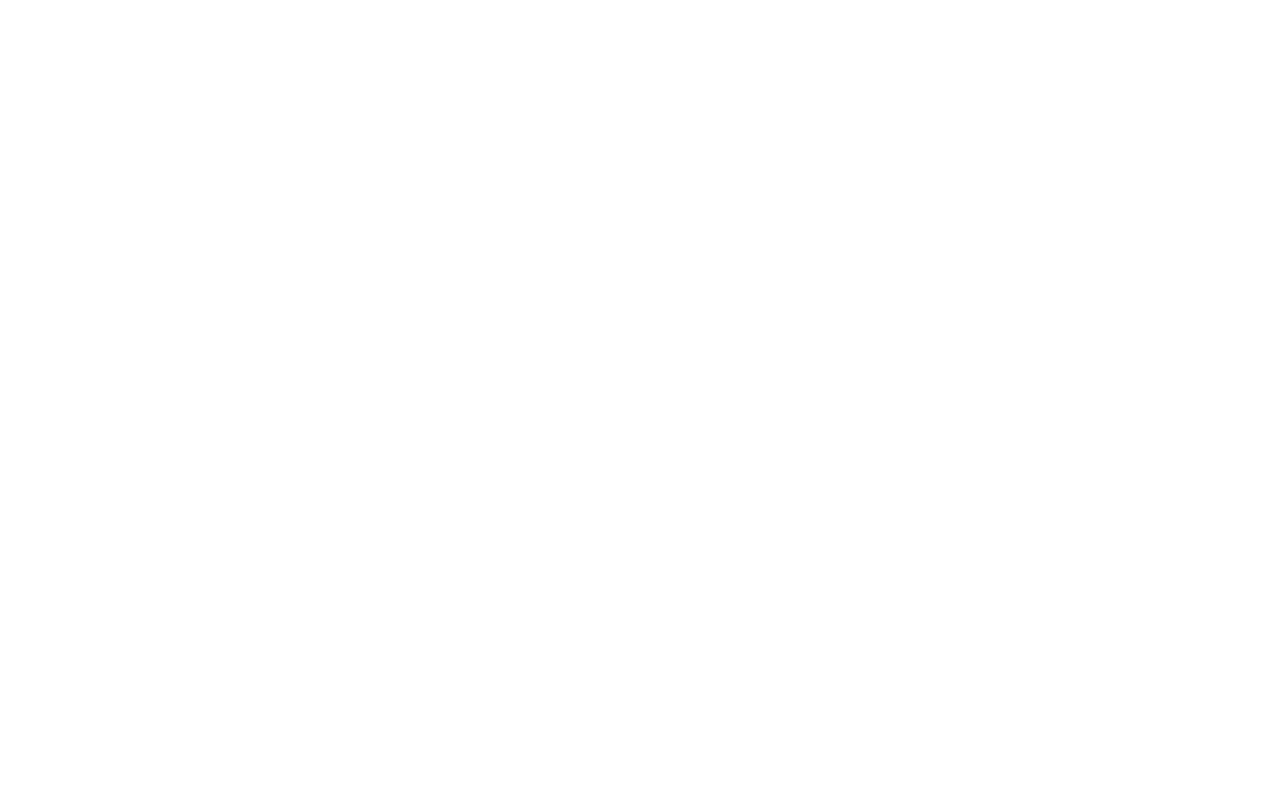
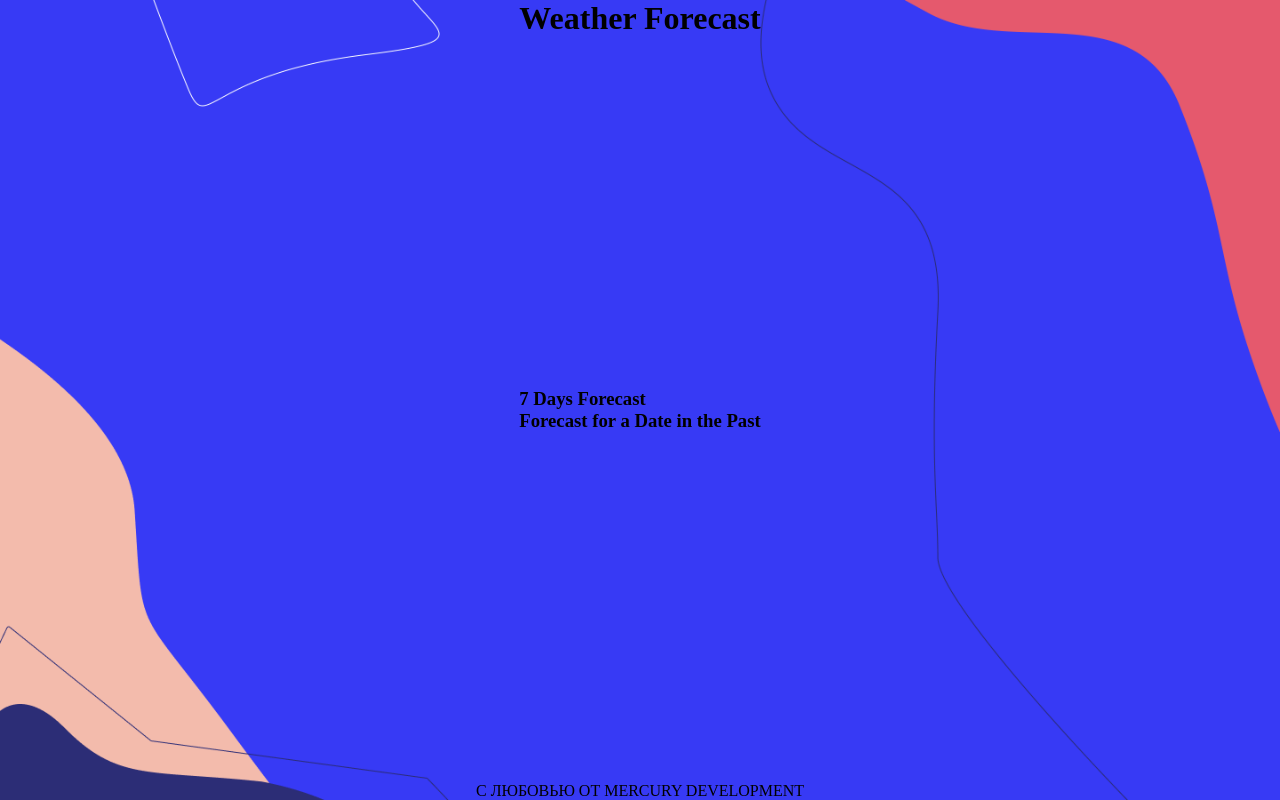
Before and after one commit to ezzum/react-bootcamp, a React (Create React App) app: page / in a window 1280 px wide. Built offline with nearby package versions, Linux system fonts and the light colour scheme.

Commit message:
basic template

```diff
--- a/package.json
+++ b/package.json
@@ -10,6 +10,7 @@
     "@types/node": "^12.20.13",
     "@types/react": "^17.0.5",
     "@types/react-dom": "^17.0.5",
+    "node-sass": "^6.0.0",
     "react": "^17.0.2",
     "react-dom": "^17.0.2",
     "react-redux": "^7.2.4",
--- a/public/index.html
+++ b/public/index.html
@@ -5,7 +5,7 @@
     <link rel="icon" href="%PUBLIC_URL%/favicon.ico" />
     <meta name="viewport" content="width=device-width, initial-scale=1" />
     <meta name="theme-color" content="#000000" />
-    <title>React Bootcamp</title>
+    <title>Weather Forecast</title>
   </head>
   <body>
     <noscript>You need to enable JavaScript to run this app.</noscript>
--- a/src/App.tsx
+++ /dev/null
@@ -1,7 +0,0 @@
-import React from 'react'
-
-function App() {
-  return <div className="app"></div>
-}
-
-export default App
--- /dev/null
+++ b/src/app/App.tsx
@@ -0,0 +1,18 @@
+import React from 'react'
+
+import './app.scss'
+import Header from './header/header'
+import Footer from './footer/footer'
+import Main from './main/main'
+
+function App() {
+  return (
+    <div className="app">
+      <Header />
+      <Main />
+      <Footer />
+    </div>
+  )
+}
+
+export default App
--- /dev/null
+++ b/src/app/app.scss
@@ -0,0 +1,47 @@
+$appBackgroundColor: #373af5;
+
+* {
+  margin: 0;
+  border: 0;
+  padding: 0;
+}
+
+.app {
+  width: 100vw;
+  height: 100vh;
+  background-color: $appBackgroundColor;
+  position: relative;
+  display: flex;
+  flex-direction: column;
+  justify-content: space-between;
+  align-items: center;
+  z-index: 0;
+
+  &::after {
+    content: '';
+    width: 100%;
+    height: 100%;
+    position: absolute;
+    top: 0;
+    right: 0;
+    background: url('../assets/Background/Academy-Weather\ forecast-Bg-up.png');
+    background-size: cover;
+    background-repeat: no-repeat;
+    background-position: center;
+    z-index: -1;
+  }
+
+  &::before {
+    content: '';
+    width: 100%;
+    height: 100%;
+    position: absolute;
+    bottom: 0;
+    left: 0;
+    background: url('../assets/Background/Academy-Weather\ forecast-Bg-buttom.png');
+    background-size: cover;
+    background-repeat: no-repeat;
+    background-position: center;
+    z-index: -1;
+  }
+}
--- /dev/null
+++ b/src/app/footer/footer.tsx
@@ -0,0 +1,11 @@
+import React from 'react'
+
+function Footer() {
+  return (
+    <footer className="app__footer">
+      <p className="app__copyright">C ЛЮБОВЬЮ ОТ MERCURY DEVELOPMENT</p>
+    </footer>
+  )
+}
+
+export default Footer
--- /dev/null
+++ b/src/app/forecast-7-days/forecast-7-days.tsx
@@ -0,0 +1,11 @@
+import React from 'react'
+
+function Forecast7Days() {
+  return (
+    <div>
+      <h3>7 Days Forecast</h3>
+    </div>
+  )
+}
+
+export default Forecast7Days
--- /dev/null
+++ b/src/app/forecast-history/forecast-history.tsx
@@ -0,0 +1,11 @@
+import React from 'react'
+
+function ForecastHistory() {
+  return (
+    <div>
+      <h3>Forecast for a Date in the Past</h3>
+    </div>
+  )
+}
+
+export default ForecastHistory
--- /dev/null
+++ b/src/app/header/header.tsx
@@ -0,0 +1,11 @@
+import React from 'react'
+
+function Header() {
+  return (
+    <header className="app__header">
+      <h1 className="app__title">Weather Forecast</h1>
+    </header>
+  )
+}
+
+export default Header
--- /dev/null
+++ b/src/app/main/main.tsx
@@ -0,0 +1,14 @@
+import React from 'react'
+import Forecast7Days from '../forecast-7-days/forecast-7-days'
+import ForecastHistory from '../forecast-history/forecast-history'
+
+function Main() {
+  return (
+    <main className="app__main">
+      <Forecast7Days />
+      <ForecastHistory />
+    </main>
+  )
+}
+
+export default Main
--- a/src/index.tsx
+++ b/src/index.tsx
@@ -3,7 +3,7 @@
 import { Provider } from 'react-redux'
 
 import store from './redux/store'
-import App from './App'
+import App from './app/App'
 
 ReactDOM.render(
   <Provider store={store}>
```
Also changed, not shown: 1 other file (tests, documents, lock files or other folders).
